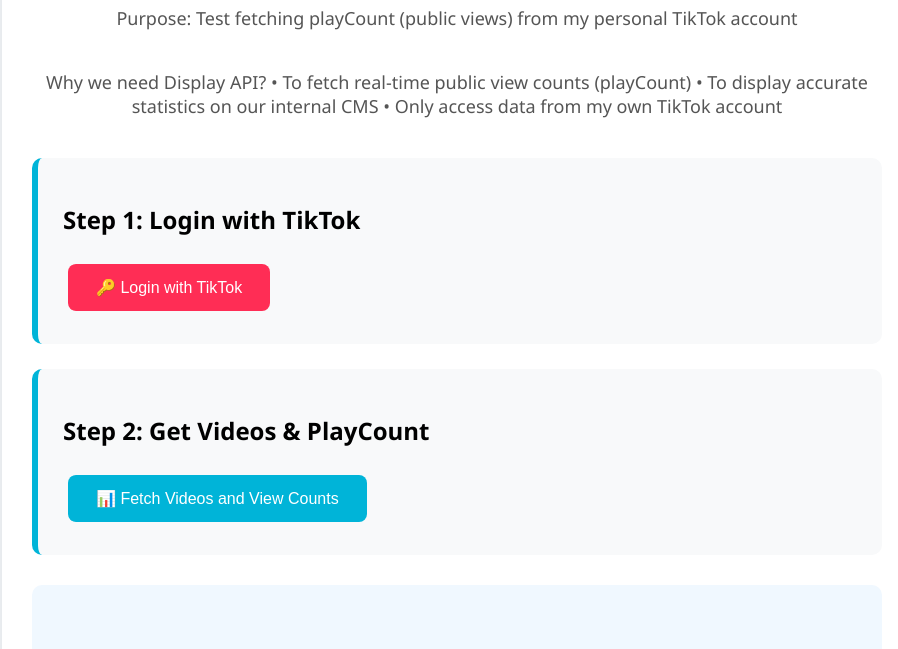
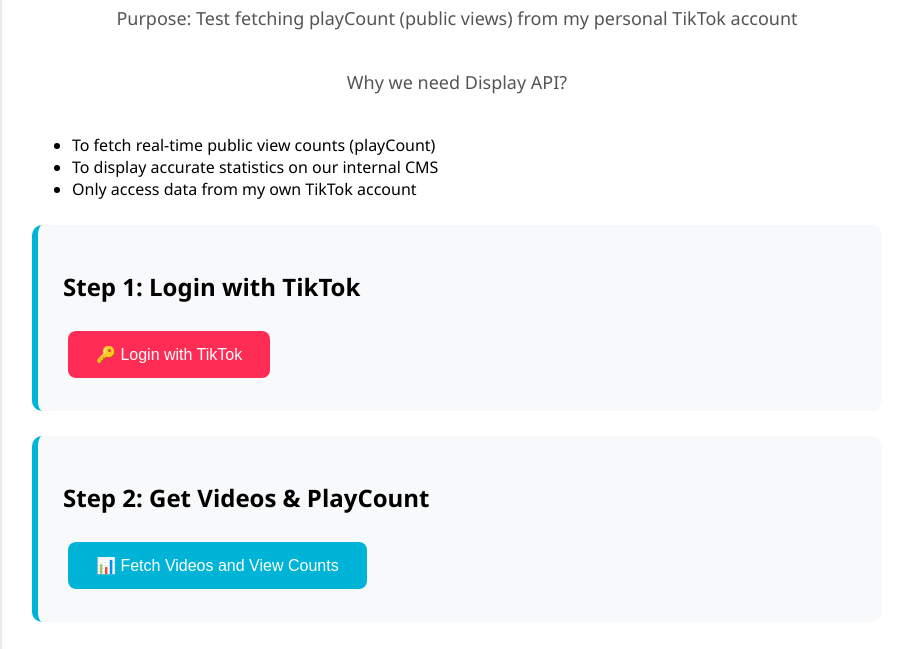
Before and after one commit to DangTung1235789/tiktok-cms-test, a plain HTML site: page index.html in a window 1280 px wide. Shown: the part 136-785 px from the top of the page, without its empty margins (183-1081 px from the left). Drawn offline with Linux system fonts and the light colour scheme.

Commit message:
Update index.html

```diff
--- a/index.html
+++ b/index.html
@@ -12,11 +12,13 @@
         <p class="subtitle">Purpose: Test fetching playCount (public views) from my personal TikTok account</p>
         <p class="subtitle">
             Why we need Display API?
+        </p>
 
-                • To fetch real-time public view counts (playCount)
-                • To display accurate statistics on our internal CMS
-                • Only access data from my own TikTok account
-        </p>
+        <ul class="reason-list">
+            <li>To fetch real-time public view counts (playCount)</li>
+            <li>To display accurate statistics on our internal CMS</li>
+            <li>Only access data from my own TikTok account</li>
+        </ul>
 
         <div class="card">
             <h2>Step 1: Login with TikTok</h2>
```
